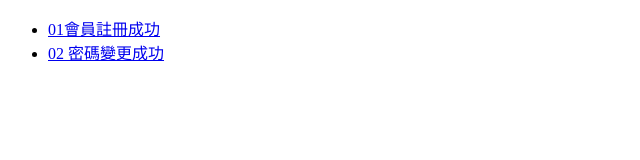
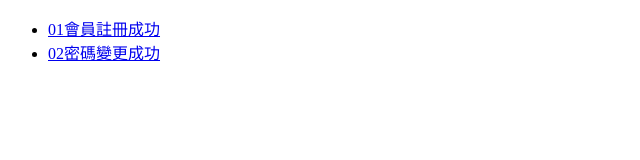
Before and after one commit to katherine1021/katherine21, a plain HTML site: page 0605_dingcleanmail/index.html in a window 1280 px wide. Shown: the full height of the page, 0-640 px from the left. Drawn offline with Linux system fonts and the light colour scheme.

Commit message:
Update index.html

```diff
--- a/0605_dingcleanmail/index.html
+++ b/0605_dingcleanmail/index.html
@@ -9,7 +9,7 @@
 
 <ul>
   <li><a href="01會員註冊成功" target="view_window">01會員註冊成功</a></li>
-  <li><a href="02密碼變更成功" target="view_window">02 密碼變更成功</a></li>
+  <li><a href="02密碼變更成功" target="view_window">02密碼變更成功</a></li>
 </ul>
 
 </body>
```
